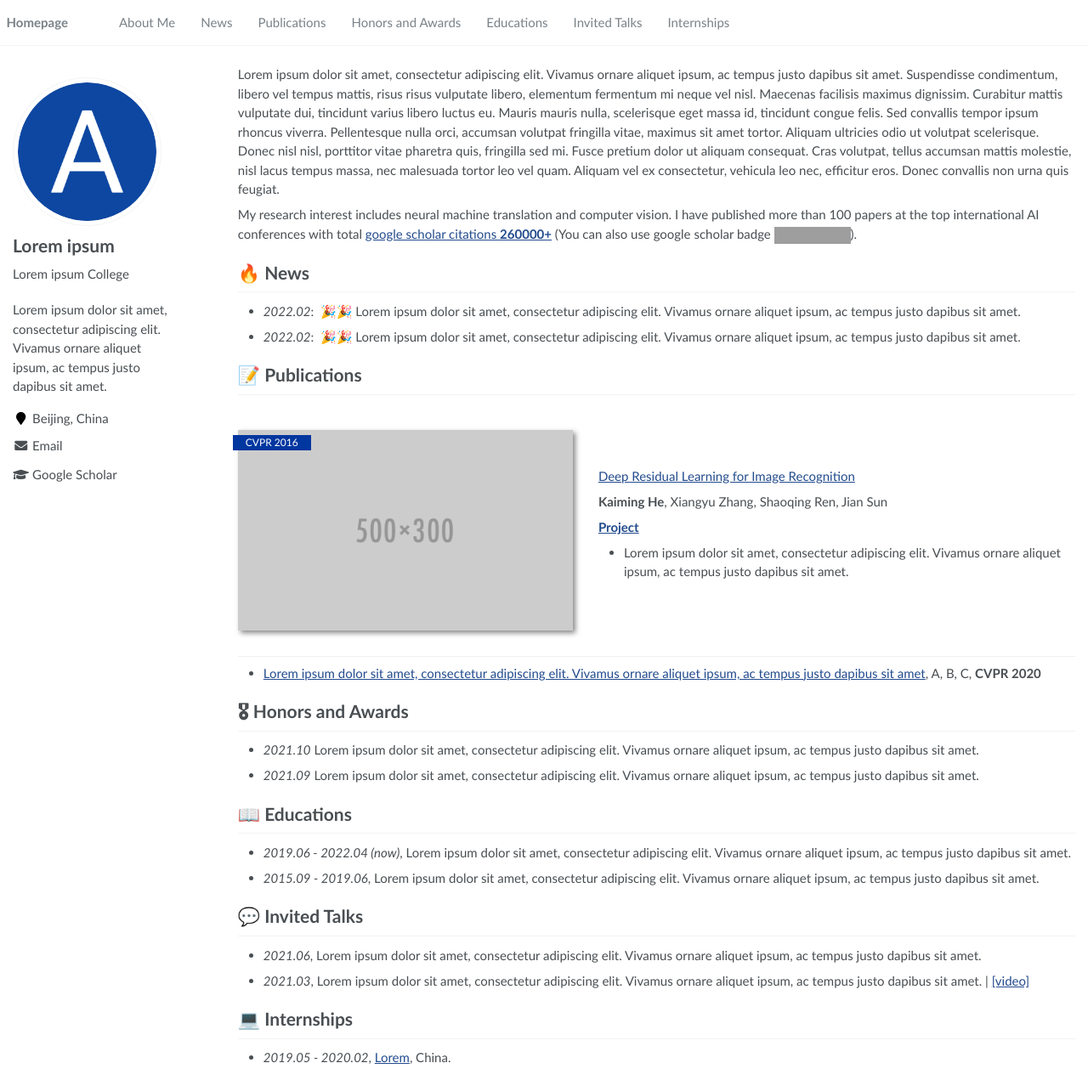
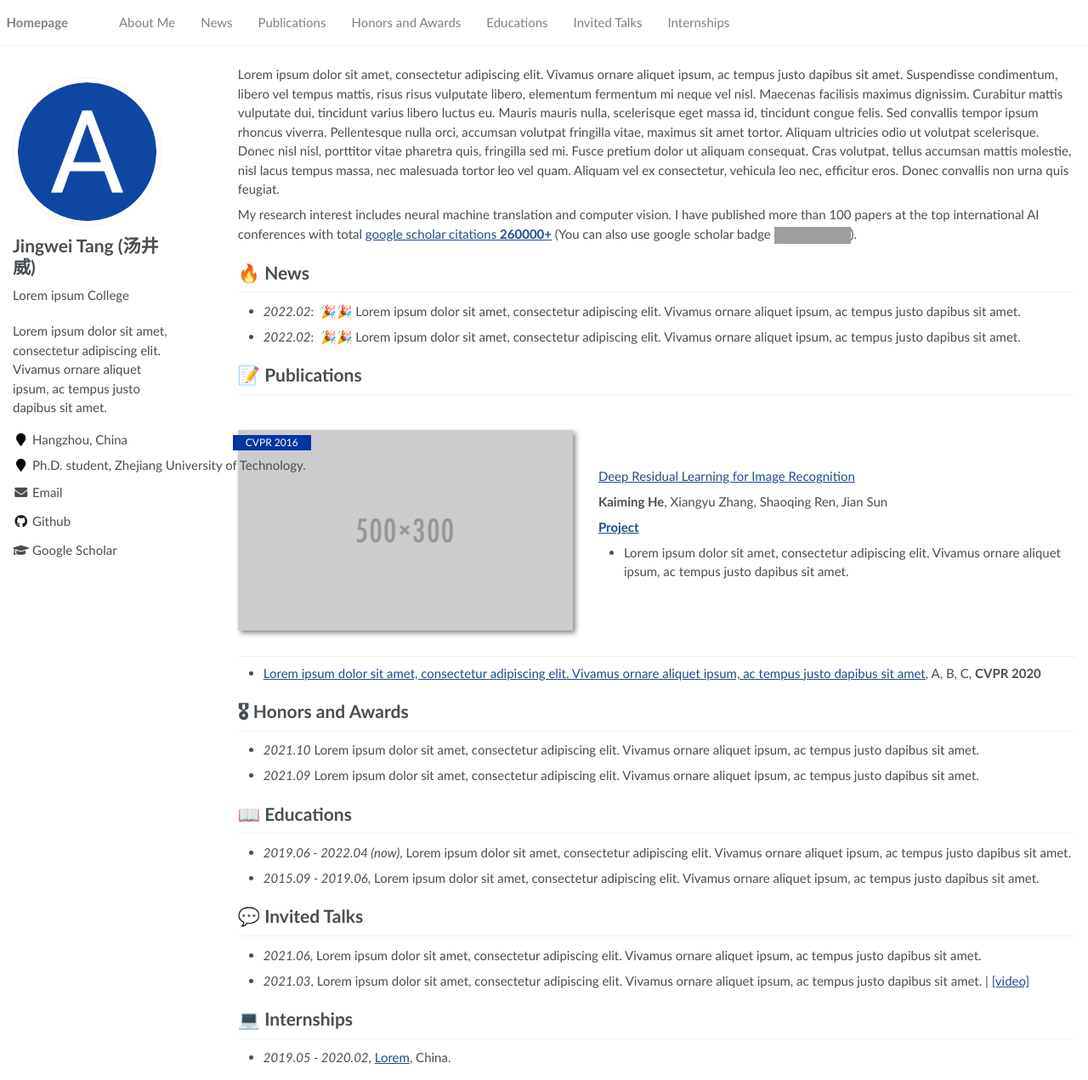
Before and after one commit to isjwtang/isjwtang.github.io, a Jekyll site: the page built from _pages/about.md, in a window 1280 px wide and 1271 px high. Shown: the whole window at 85% size. Built offline with Jekyll 4.4.1, drawn with Linux system fonts in a browser that asks for light colours; grey boxes are pictures that could not be loaded.

Commit message:
update about

```diff
--- a/_config.yml
+++ b/_config.yml
@@ -6,9 +6,9 @@
 # `jekyll serve`. If you change this file, please restart the server process.
 
 # Site Settings
-title                    : "Lorem ipsum"
+title                    : "Jingwei's Homepage"
 description              : "Lorem ipsum dolor sit amet, consectetur adipiscing elit. Vivamus ornare aliquet ipsum, ac tempus justo dapibus sit amet. "
-repository               : "RayeRen/acad-homepage.github.io"
+repository               : "isjwtang/isjwtan.github.io"
 google_scholar_stats_use_cdn : true
 
 # google analytics
@@ -21,14 +21,14 @@ baidu_site_verification  :  # get baidu_site_verification from https://ziyuan.ba
 
 # Site Author
 author:
-  name             : "Lorem ipsum"
+  name             : "Jingwei Tang (汤井威)"
   avatar           : "images/android-chrome-512x512.png"
   bio              : "Lorem ipsum College"
-  location         : "Beijing, China"
-  employer         :
+  location         : "Hangzhou, China"
+  employer         : "Ph.D. student, Zhejiang University of Technology."
   pubmed           :
-  googlescholar    : "https://scholar.google.com/citations?user=YOUR_GOOGLE_SCHOLAR_ID"
-  email            : "Lorem@ipsum.com"
+  googlescholar    : "https://scholar.google.com/citations?user=GS3cZwkAAAAJ&hl=zh-CN"
+  email            : "eejwtang@gmail.com"
   researchgate     :  # e.g., "https://www.researchgate.net/profile/yourprofile"
   uri              :
   bitbucket        :
@@ -37,7 +37,7 @@ author:
   flickr           :
   facebook         :
   foursquare       :
-  github           : # e.g., "github username"
+  github           : "isjwtang" # e.g., "github username"
   google_plus      :
   keybase          :
   instagram        :
```
